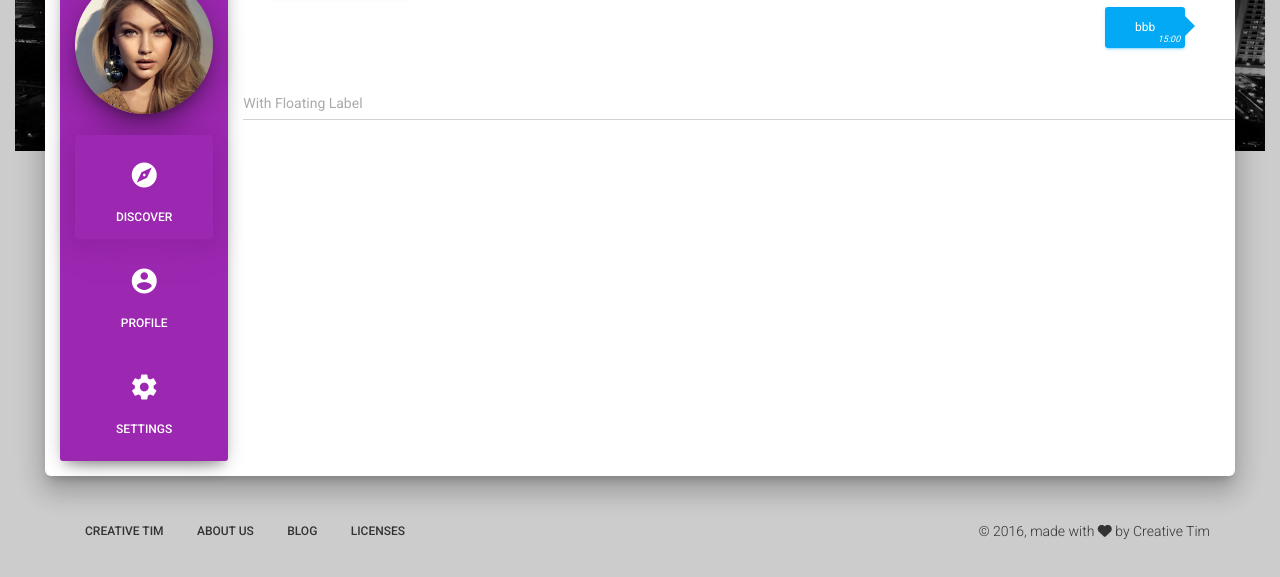
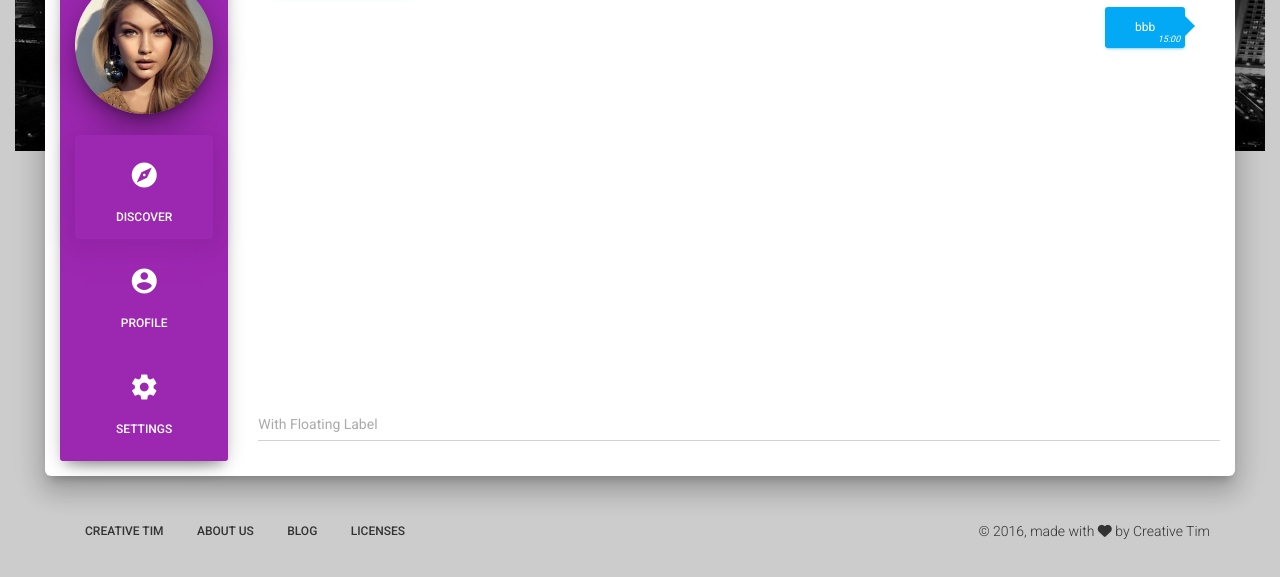
Before and after one commit to LorenzoGas/aulando.ayy, a plain HTML site: page front end/index.html in a window 1280 px wide. Shown: the part 229-806 px from the top of the page. Drawn offline with nearby package versions, Linux system fonts and the light colour scheme.

Commit message:
Input form Ok

```diff
--- a/front end/assets/css/style.css
+++ b/front end/assets/css/style.css
@@ -1,7 +1,13 @@
+.label-floating{
+    position: absolute !important;
+    bottom: 20px;
+}
+
 .chat-container{
     overflow: auto;
     margin-top:40px;
-    max-height: 100%;
+    height: 100%;
+    position: static !important;
 }
 
 .message-send{
--- a/front end/index.html
+++ b/front end/index.html
@@ -143,7 +143,7 @@
 							</div>
 
 							<div class="row">
-								<div class="form-group label-floating">
+								<div class="form-group label-floating col-sm-10">
 									<label class="control-label">With Floating Label</label>
 									<input type="email" class="form-control">
 								</div>
```
